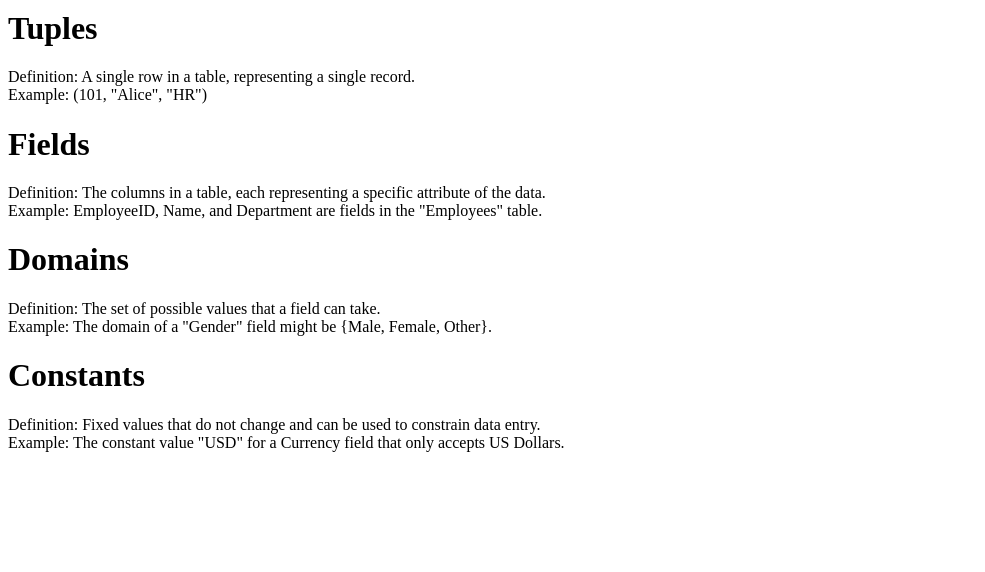
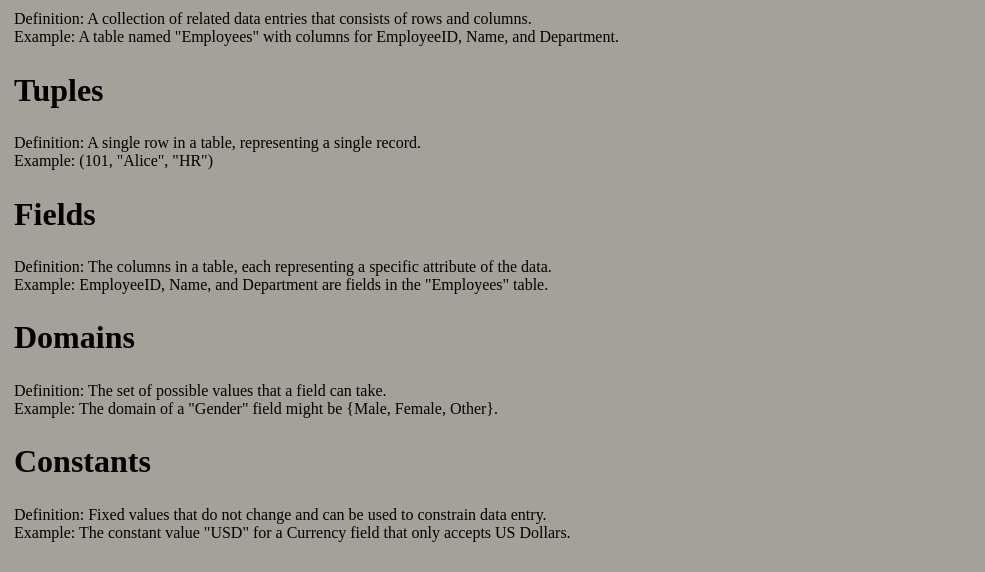
Before and after one commit to bishal011111/dbms, a plain HTML site: page dbms.html in a window 1280 px wide. Shown: the part 707-1279 px from the top of the page, without its empty margins (0-985 px from the left). Before the commit the page ends 1175 px from the top, so only its background shows below. Drawn offline with Linux system fonts and the light colour scheme.

Commit message:
Update dbms.html

```diff
--- a/dbms.html
+++ b/dbms.html
@@ -3,7 +3,7 @@
 <head>
     <meta charset="UTF-8">
     <meta name="viewport" content="width=device-width, initial-scale=1.0">
-    <link rel="stylesheet" href="style.css">
+    <link rel="stylesheet" href="dbmss.css">
     <title>DBMS terminology</title>
 </head>
 <body>
```
